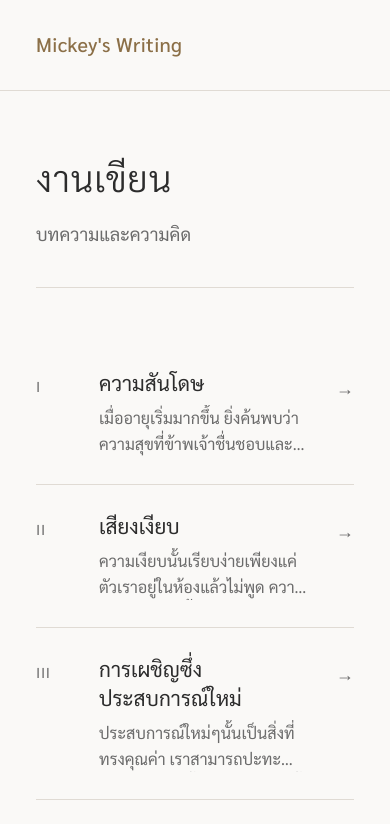
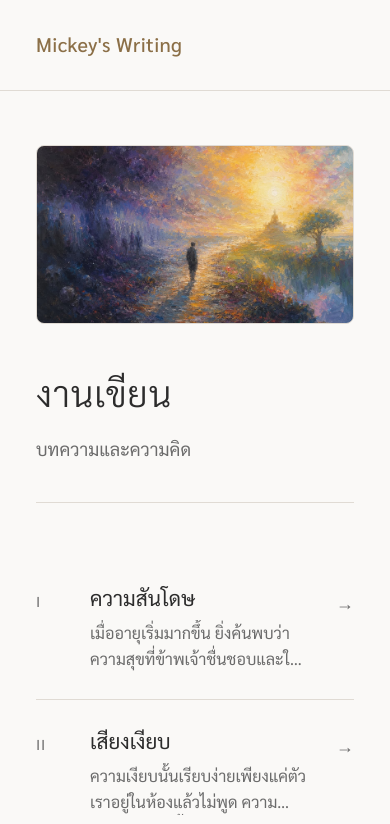
Before and after one commit to mixandroid666/mickey-writings-blog, an Astro site: page / in a window 390 px wide. Shown: the top 824 px of the page. Built offline with nearby package versions, Linux system fonts and the light colour scheme; Astro itself is replaced by a stand-in of ours.

Commit message:
feat: add responsive hero banner image to homepage index

```diff
--- a/src/pages/index.astro
+++ b/src/pages/index.astro
@@ -1,6 +1,8 @@
 ---
 import { getCollection } from 'astro:content';
+import { Image } from 'astro:assets';
 import Layout from '../layouts/Layout.astro';
+import heroImage from '../assets/hero-banner.jpg';
 
 const writings = await getCollection('writings');
 writings.sort((a, b) => a.data.number - b.data.number);
@@ -8,6 +10,9 @@ writings.sort((a, b) => a.data.number - b.data.number);
 
 <Layout title="Mickey's Writing — งานเขียน">
   <section class="hero">
+    <div class="hero-image-wrapper">
+      <Image src={heroImage} alt="Mickey's Writing Banner" class="hero-image" />
+    </div>
     <h1>งานเขียน</h1>
     <p class="subtitle">บทความและความคิด</p>
   </section>
@@ -37,6 +42,22 @@ writings.sort((a, b) => a.data.number - b.data.number);
     margin-bottom: 3rem;
     padding-bottom: 2rem;
     border-bottom: 1px solid var(--color-border);
+  }
+
+  .hero-image-wrapper {
+    width: 100%;
+    aspect-ratio: 21/9;
+    border-radius: 8px;
+    overflow: hidden;
+    margin-bottom: 2rem;
+    border: 1px solid var(--color-border);
+    background-color: var(--color-border);
+  }
+
+  .hero-image {
+    width: 100%;
+    height: 100%;
+    object-fit: cover;
   }
 
   h1 {
@@ -96,6 +117,7 @@ writings.sort((a, b) => a.data.number - b.data.number);
 
   .writing-info {
     flex: 1;
+    padding-right: 0.5rem;
   }
 
   h2 {
@@ -121,4 +143,16 @@ writings.sort((a, b) => a.data.number - b.data.number);
     padding-top: 0.2rem;
     transition: transform 0.15s ease, color 0.15s ease;
   }
+
+  @media (max-width: 580px) {
+    .hero-image-wrapper {
+      aspect-ratio: 16/9;
+    }
+  }
+
+  @media (max-width: 420px) {
+    .writing-item a {
+      gap: 1rem;
+    }
+  }
 </style>
```
Also changed, not shown: src/assets/hero-banner.jpg (added), 1 other file.
